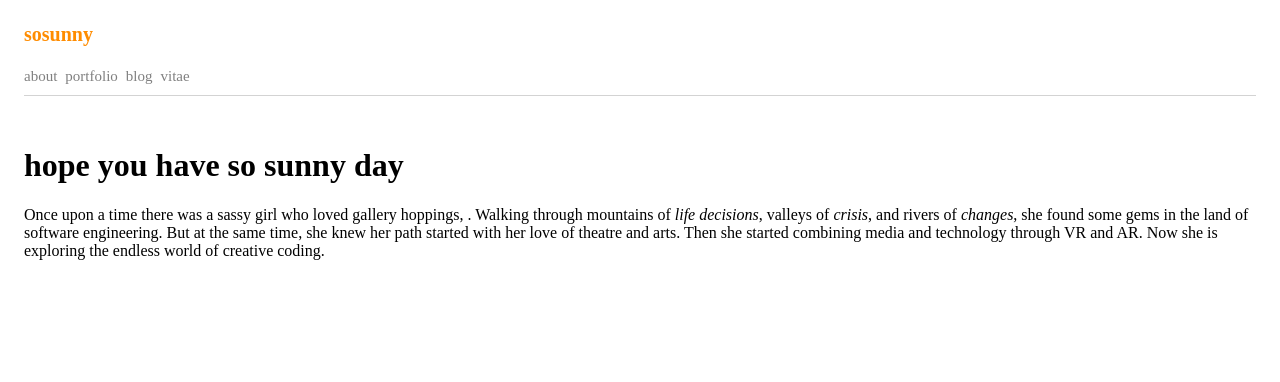
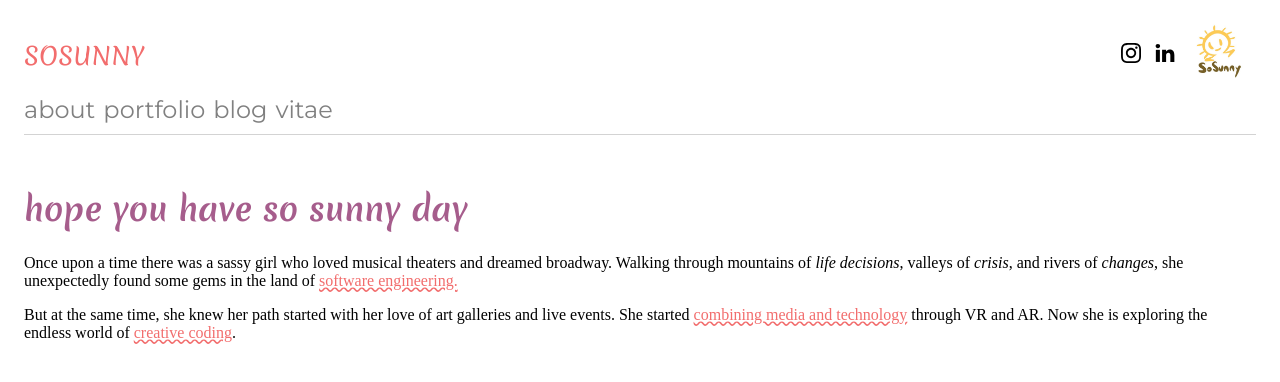
Before and after one commit to sosunnyproject/gatsbyTest, a Gatsby site in the folder hello-world/: page / in a window 1280 px wide. Built offline with nearby package versions, Linux system fonts and the light colour scheme; Gatsby itself is replaced by a stand-in of ours.

Commit message:
'gatsby-layout-css'

```diff
--- a/hello-world/src/components/container.js
+++ b/hello-world/src/components/container.js
@@ -1,5 +1,10 @@
 import React from "react"
 import containerStyles from "./container.module.css"
+import "typeface-merienda"
+import "typeface-montserrat"
+import "typeface-open-sans"
+import "typeface-quicksand"
+import "typeface-roboto"
 
 export default function Container({ children }) {
     return <div className={containerStyles.container}>{children}</div>
--- a/hello-world/src/components/container.module.css
+++ b/hello-world/src/components/container.module.css
@@ -8,3 +8,30 @@ rather than plain CSS. */
 .container {
     margin: 1rem 1rem;
   }
+
+h1{
+  font-family: "merienda";
+  color: #A65D8C;
+}
+
+h2 {
+  font-family: "montserrat";
+  color: #58498C;
+}
+
+h3 {
+  font-family: "montserrat";
+  color:#2A2859
+}
+
+p {
+  font-family: "open-sans"
+}
+
+p  a:link {
+  text-decoration: underline wavy;
+  color: #F26D6D;
+}
+p a:visited{
+  color: #F26D6D;
+}
--- a/hello-world/src/components/header.jsx
+++ b/hello-world/src/components/header.jsx
@@ -1,13 +1,22 @@
 import React from "react"
 import  { Link } from "gatsby"
 import headerStyles from "./header.module.css"
+import logo from "../images/sosunny_logo.png"
+import instagramSVG from "../images/instagram.svg"
+import linkedinSVG from "../images/linkedin (1).svg"
+import "typeface-merienda"
+import "typeface-montserrat"
 
 export default function Header() {
   return <div className={headerStyles.headerContainer}>
-    <h2>
-      <Link to="/" className={headerStyles.logoText}>sosunny</Link>
-      {/* <img src="../images/sosunny_logo.png" alt="logo" width="100%" /> */}
-    </h2>
+    <div className={headerStyles.logoContainer}>
+      <Link to="/" className={headerStyles.logoText}>SOSUNNY</Link>
+      <div className={headerStyles.logos}>
+        <a target="_blank" rel="noreferrer" href={"https://www.instagram.com/sosunnyproject"}  ><img src={instagramSVG} alt="instagram" width="20px" height="auto"/></a>
+        <a target="_blank" rel="noreferrer" href={"https://www.linkedin.com/in/sosunpark"}  ><img src={linkedinSVG} alt="linkedin" width="20px" height="auto"/></a>
+        <Link to="/" ><img src={logo} alt="logo" width="60px" height="auto"/></Link>
+      </div>
+    </div>
 
     <div className={headerStyles.navContainer}>
     <Link to="/about/" className={headerStyles.navText}>about</Link>
--- a/hello-world/src/components/header.module.css
+++ b/hello-world/src/components/header.module.css
@@ -1,22 +1,62 @@
-.navText{
-  font-size: 15px;
-  color: gray;
-  padding-right: 0.5rem;
+.headerContainer {
+  padding-bottom: 30px;
+
+}
+
+.logoContainer {
+  display: flex;
+  justify-content: space-between;
+  align-items: center;
+  font-family: "merienda";
+}
+
+.logos{
+  display: flex;
+  align-items: center;
+}
+.logoText{
+  font-size: 24px;
+  color: #F26D6D;
   text-decoration: none;
 }
-
-.logoText{
-  font-size: 20px;
-  color: darkorange;
-  text-decoration: none;
-}
-
-.headerContainer {
-  padding-bottom: 30px;
+.logos img{
+  padding: 7px;
 }
 
 .navContainer {
   padding-bottom: 10px;
   border-bottom: 1px solid lightgray;
+  font-family: "montserrat";
 
 }
+
+.navText{
+  font-size: 24px;
+  color: gray;
+  margin-right: 0.5rem;
+  text-decoration: none;
+}
+
+.navContainer [aria-current] {
+    box-shadow: 0 -12px rgba( 242, 137, 114, 0.5) inset;
+}
+
+/*
+RGB 242, 102, 113 #F26671
+RGB 137, 209, 217 #89D1D9
+RGB 242, 205, 92 #F2CD5C
+RGB 242, 237, 228 #F2EDE4
+RGB 242, 126, 99 #F27E63
+*/
+
+/*
+#F26D6D RGB 242, 109, 109
+
+#F28972 RGB 242, 137, 114
+
+#2A2859 RGB 42, 40, 89
+
+#58498C RGB 88, 73, 140
+
+#A65D8C RGB 166, 93, 140
+*/
--- a/hello-world/src/pages/index.jsx
+++ b/hello-world/src/pages/index.jsx
@@ -1,19 +1,20 @@
 import React from "react"
 import Header from "../components/header"
 import Container from "../components/container"
-
+import  { Link } from "gatsby"
 
 export default function Home() {
   return (
   <Container>
     <Header />
     <h1>hope you have so sunny day</h1>
-    <p>Once upon a time there was a sassy girl who loved gallery hoppings, .
+    <p>Once upon a time there was a sassy girl who loved musical theaters and dreamed broadway.
     Walking through mountains of <em>life decisions</em>, valleys of <em>crisis</em>, and rivers of <em>changes</em>,
-    she found some gems in the land of software engineering.
-    But at the same time, she knew her path started with her love of theatre and arts.
-    Then she started combining media and technology through VR and AR.
-    Now she is exploring the endless world of creative coding.
+    she unexpectedly found some gems in the land of <Link to="/blog">software engineering.</Link> </p>
+    <p>
+    But at the same time, she knew her path started with her love of art galleries and live events.
+    She started <Link to="/portfolio">combining media and technology</Link> through VR and AR.
+    Now she is exploring the endless world of <a target="_blank" rel="noreferrer" href="https://www.instagram.com/sosunnyproject">creative coding</a>.
     </p>
 
   </Container>
```
Also changed, not shown: hello-world/package.json (+6 -1 lines), hello-world/src/components/post-list.js (added), hello-world/src/components/post.js (added), hello-world/src/images/instagram.png (added), hello-world/src/images/instagram.svg (added), hello-world/src/images/linkedin (1).svg (added), hello-world/src/images/linkedin.png (added), hello-world/src/images/linkedin.svg (added), 1 other file.
